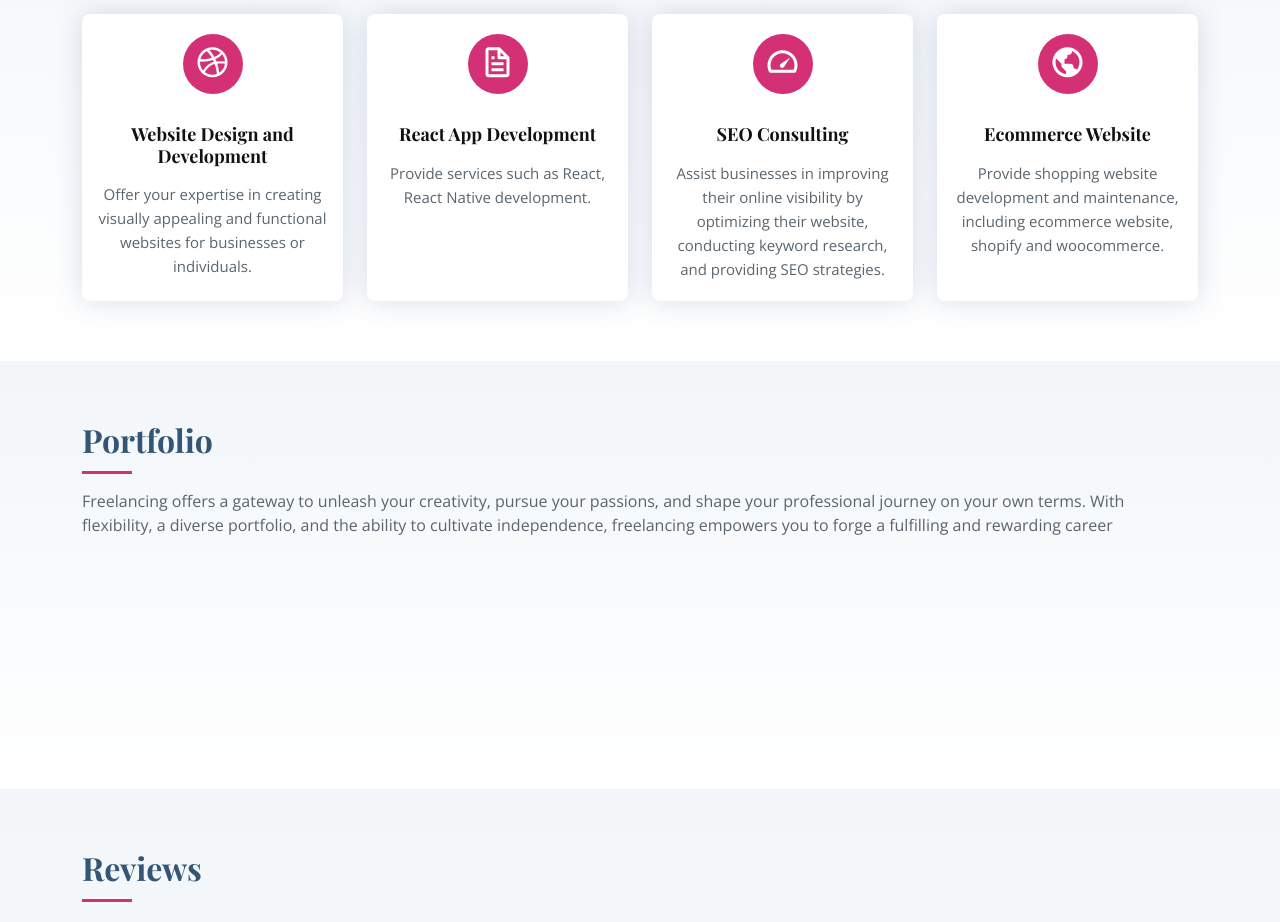
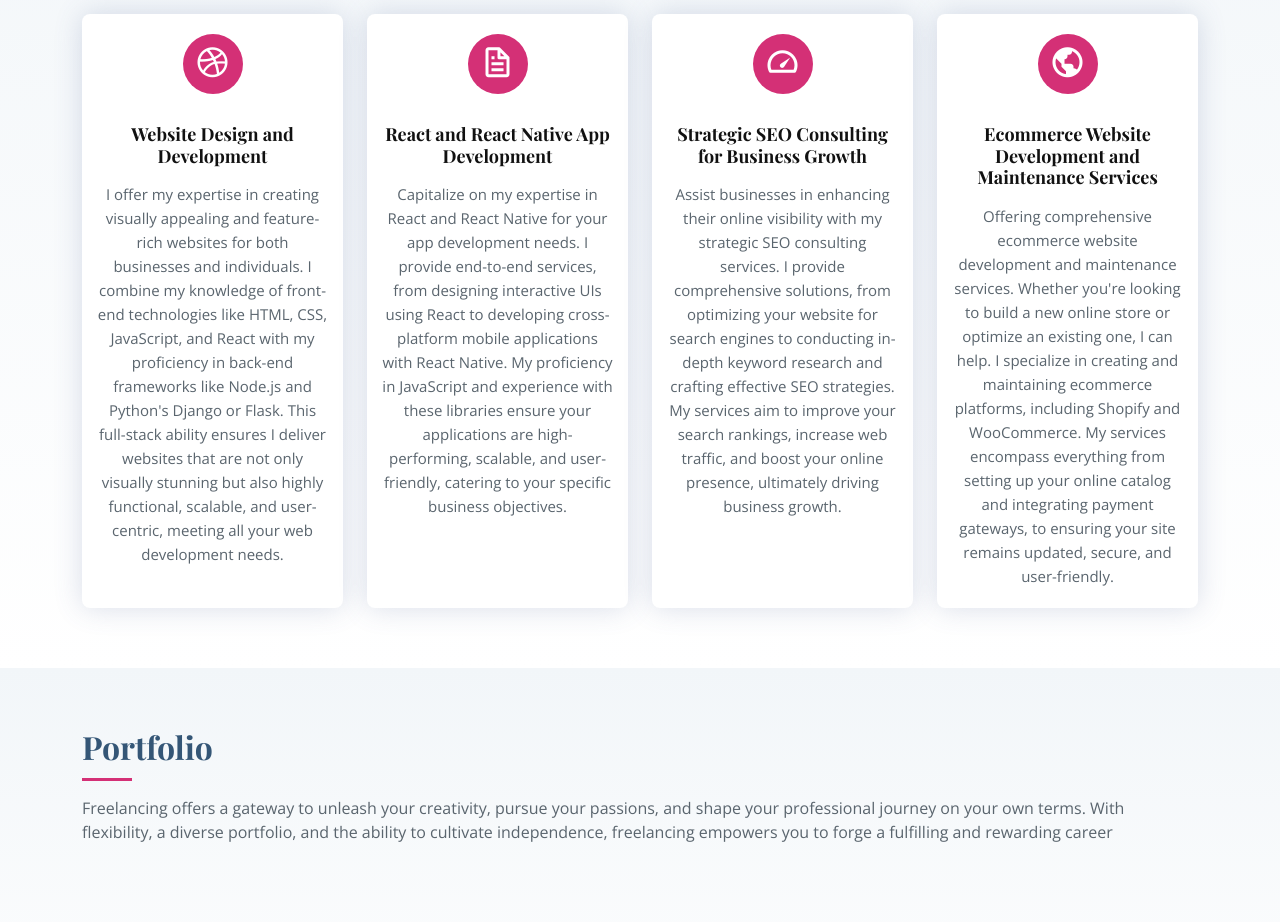
Before and after one commit to Petro0703/Petro0703.github.io, a plain HTML site: page index.html in a window 1280 px wide. Shown: the part 3480-4402 px from the top of the page. Drawn offline with nearby package versions, Linux system fonts and the light colour scheme; a script that the page names is missing; a web font is replaced by a local one.

Commit message:
feat: update

```diff
--- a/index.html
+++ b/index.html
@@ -323,31 +323,31 @@
             <div class="icon-box">
               <div class="icon"><i class="bx bxl-dribbble"></i></div>
               <h4 class="title"><a href="">Website Design and Development</a></h4>
-              <p class="description">Offer your expertise in creating visually appealing and functional websites for businesses or individuals. </p>
+              <p class="description">I offer my expertise in creating visually appealing and feature-rich websites for both businesses and individuals. I combine my knowledge of front-end technologies like HTML, CSS, JavaScript, and React with my proficiency in back-end frameworks like Node.js and Python's Django or Flask. This full-stack ability ensures I deliver websites that are not only visually stunning but also highly functional, scalable, and user-centric, meeting all your web development needs. </p>
             </div>
           </div>
 
           <div class="col-md-6 col-lg-3 d-flex align-items-stretch mb-5 mb-lg-0">
             <div class="icon-box">
               <div class="icon"><i class="bx bx-file"></i></div>
-              <h4 class="title"><a href="">React App Development</a></h4>
-              <p class="description">Provide services such as React, React Native development.</p>
+              <h4 class="title"><a href="">React and React Native App Development</a></h4>
+              <p class="description">Capitalize on my expertise in React and React Native for your app development needs. I provide end-to-end services, from designing interactive UIs using React to developing cross-platform mobile applications with React Native. My proficiency in JavaScript and experience with these libraries ensure your applications are high-performing, scalable, and user-friendly, catering to your specific business objectives.</p>
             </div>
           </div>
 
           <div class="col-md-6 col-lg-3 d-flex align-items-stretch mb-5 mb-lg-0">
             <div class="icon-box">
               <div class="icon"><i class="bx bx-tachometer"></i></div>
-              <h4 class="title"><a href="">SEO Consulting</a></h4>
-              <p class="description">Assist businesses in improving their online visibility by optimizing their website, conducting keyword research, and providing SEO strategies. </p>
+              <h4 class="title"><a href="">Strategic SEO Consulting for Business Growth</a></h4>
+              <p class="description">Assist businesses in enhancing their online visibility with my strategic SEO consulting services. I provide comprehensive solutions, from optimizing your website for search engines to conducting in-depth keyword research and crafting effective SEO strategies. My services aim to improve your search rankings, increase web traffic, and boost your online presence, ultimately driving business growth. </p>
             </div>
           </div>
 
           <div class="col-md-6 col-lg-3 d-flex align-items-stretch mb-5 mb-lg-0">
             <div class="icon-box">
               <div class="icon"><i class="bx bx-world"></i></div>
-              <h4 class="title"><a href="">Ecommerce Website</a></h4>
-              <p class="description">Provide shopping website development and maintenance, including ecommerce website, shopify and woocommerce. </p>
+              <h4 class="title"><a href="">Ecommerce Website Development and Maintenance Services</a></h4>
+              <p class="description">Offering comprehensive ecommerce website development and maintenance services. Whether you're looking to build a new online store or optimize an existing one, I can help. I specialize in creating and maintaining ecommerce platforms, including Shopify and WooCommerce. My services encompass everything from setting up your online catalog and integrating payment gateways, to ensuring your site remains updated, secure, and user-friendly. </p>
             </div>
           </div>
 
```
